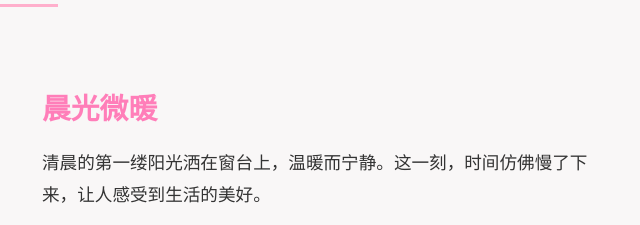
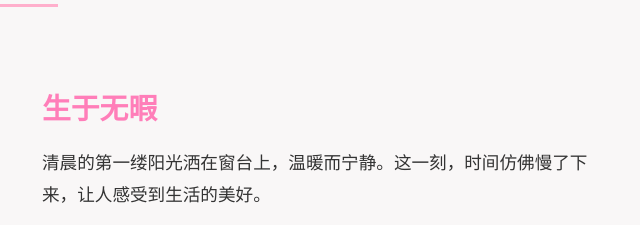
Before and after one commit to Xuan-ioe/Xuan-ioe.github.io, a plain HTML site: page index.html in a window 1280 px wide. Shown: the part 2294-2519 px from the top of the page, 622-1262 px from the left. Drawn offline with nearby package versions, Linux system fonts and the light colour scheme; a web font is replaced by a local one.

Commit message:
Add files via upload

```diff
--- a/index.html
+++ b/index.html
@@ -167,7 +167,7 @@
                         <img src="images/suit1.jpg" alt="作品1">
                     </div>
                     <div class="gallery-text">
-                        <h3>晨光微暖</h3>
+                        <h3>生于无暇</h3>
                         <p>清晨的第一缕阳光洒在窗台上，温暖而宁静。这一刻，时间仿佛慢了下来，让人感受到生活的美好。</p>
                         <button class="btn-like">❤️ 喜欢</button>
                     </div>
```
